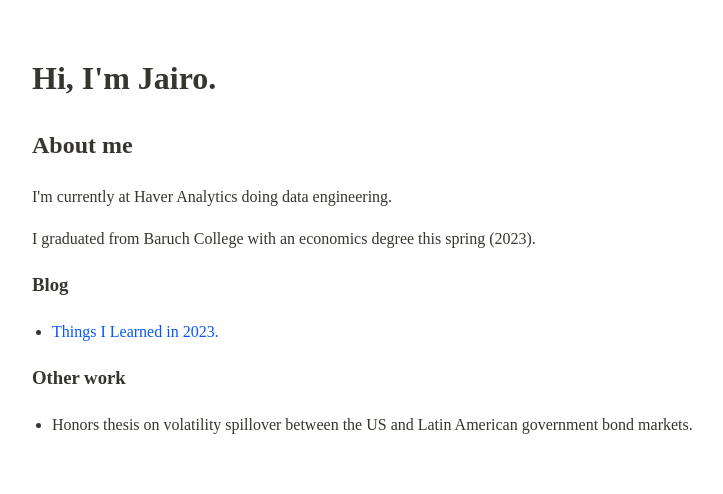
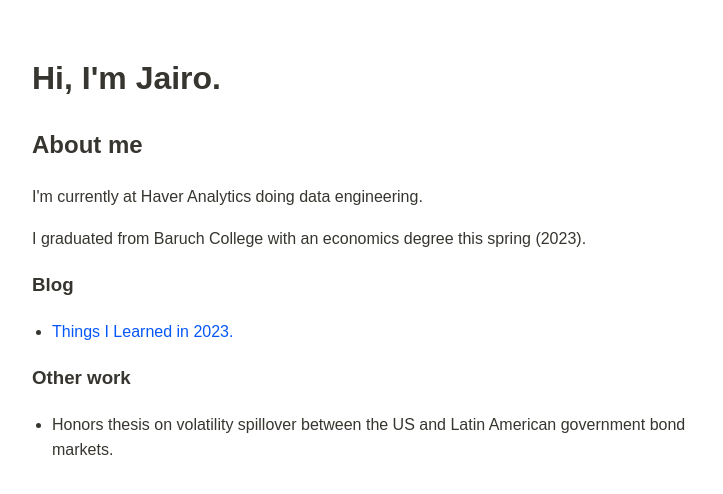
Before and after one commit to jairoreina/jairoreina.github.io, a plain HTML site: page index.html in a window 1280 px wide. Shown: the whole page, without its empty margins (264-987 px from the left). Drawn offline with Linux system fonts and the light colour scheme.

Commit message:
change to sans-serif

```diff
--- a/styles.css
+++ b/styles.css
@@ -1,6 +1,6 @@
 /* styles.css */
 body {
-    font-family: serif;
+    font-family: sans-serif;
     background-color: #ffffff;
     color: #37352f;
     line-height: 1.6;
@@ -20,32 +20,30 @@ body {
 }
 
 h1, h2, h3 {
-    color: #37352f; /* Darker color for headings */
+    color: #37352f;
     width: 100%;
 }
 
 p {
-    margin-bottom: 16px; /* Adds some space below paragraphs */
+    margin-bottom: 16px;
     width: 100%;
 }
 
 ul {
-    padding-left: 20px; /* Indents unordered lists */
-    margin-bottom: 16px; /* Adds some space below lists */
+    padding-left: 20px;
+    margin-bottom: 16px;
     width: 100%;
 }
 
 ul li {
-    margin-bottom: 8px; /* Adds some space between list items */
+    margin-bottom: 8px;
 }
 
 a {
-    color: #0657f9; /* Notion-like link color */
+    color: #0657f9;
     text-decoration: none;
 }
 
 a:hover {
     text-decoration: underline;
 }
-
-/* Apply additional styles as needed for other elements */
```
